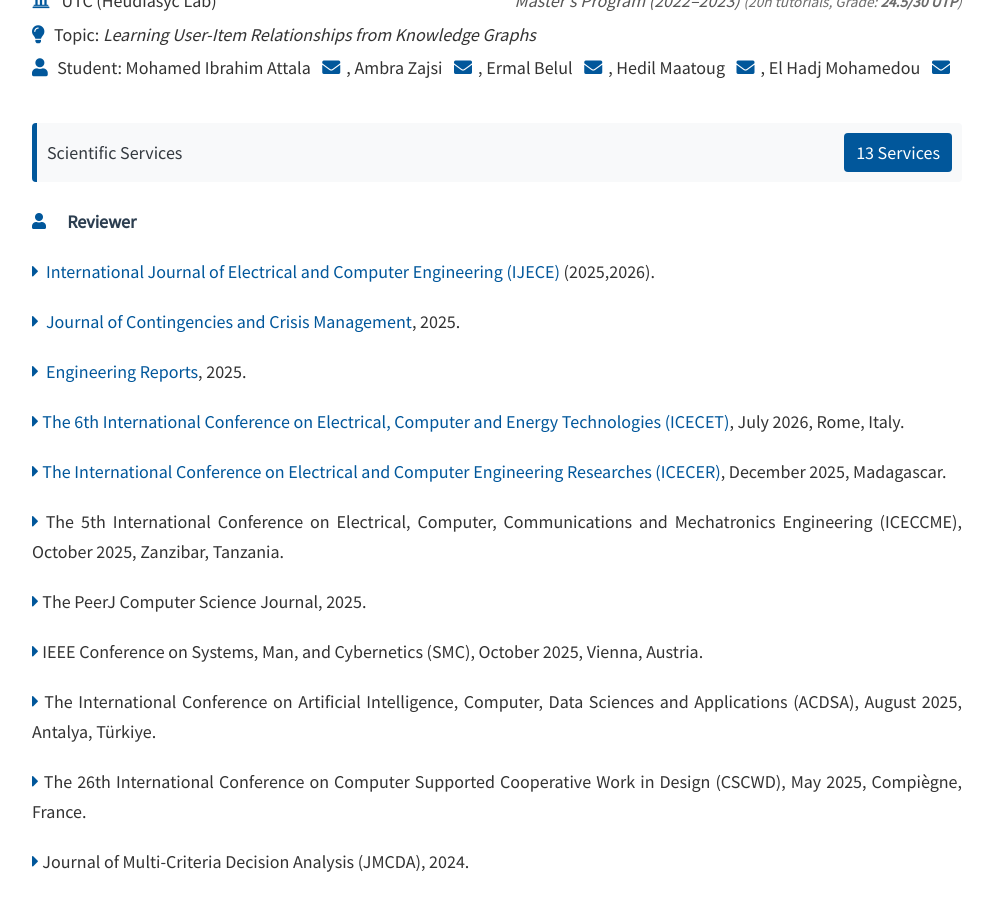
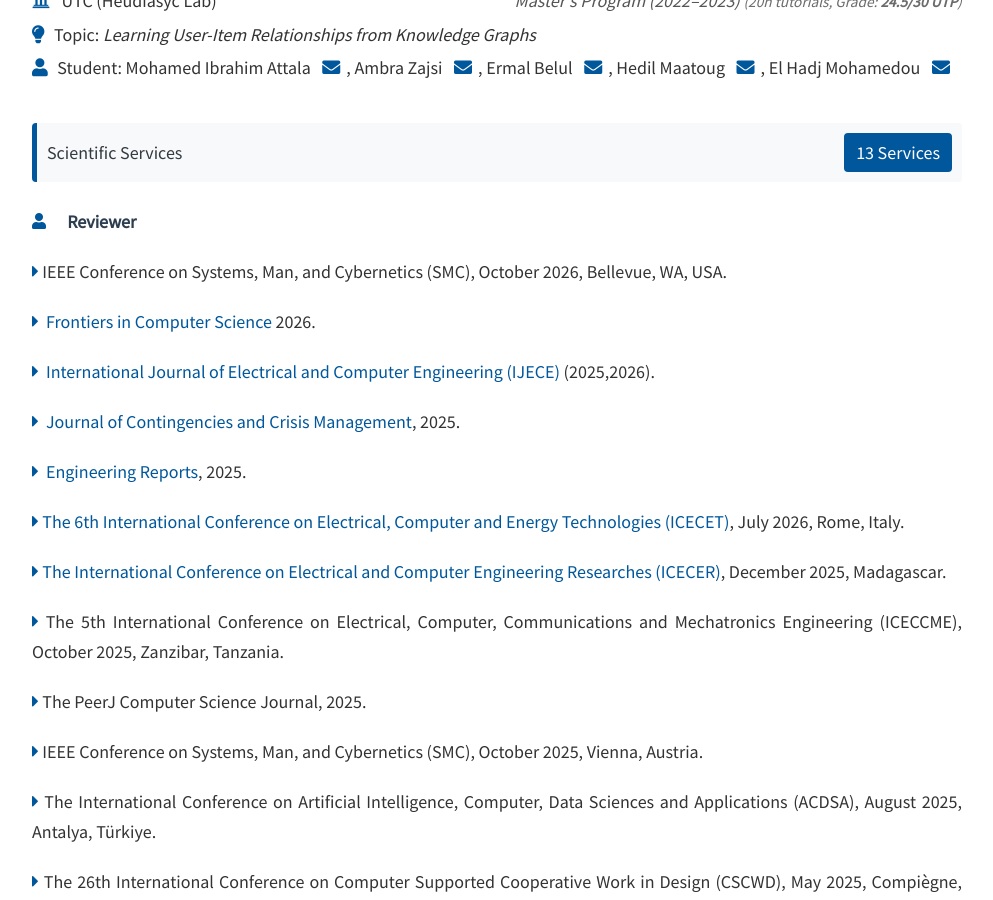
Before and after one commit to lengocluyen/lengocluyen.github.io, a Jekyll site: the page built from services.html, in a window 1280 px wide and 900 px high, scrolled down 683 px. Shown: the whole window, without its empty margins (143-1136 px from the left). Built offline with Jekyll 4.4.1, drawn with Linux system fonts in a browser that asks for light colours; nearby versions of some CDN libraries.

Commit message:
Update services.html

```diff
--- a/_includes/services.html
+++ b/_includes/services.html
@@ -118,6 +118,15 @@
   <h5 class="service-subtitle mt-4"  style="margin-bottom:0;"><i class="fa fa-user  text-info"></i>&nbsp; Reviewer</h5>
     <div class="panel-default">
     <div class="panel-body">
+        <h5>
+                    <div class="div-justify-pub">
+                        <i class="fa fa-caret-right"></i>&nbsp;IEEE Conference on Systems, Man, and Cybernetics (SMC), October 2026, Bellevue, WA, USA.</div>
+    </h5>
+      <h5>
+                    <div class="div-justify-pub">
+                        <i class="fa fa-caret-right"></i>&nbsp; <a href="https://www.frontiersin.org/journals/computer-science" title="Home">Frontiers in Computer Science</a> 2026.
+                      </div>
+    </h5>
       <h5>
                     <div class="div-justify-pub">
                         <i class="fa fa-caret-right"></i>&nbsp; <a href="https://ijece.iaescore.com/index.php/IJECE/index" title="Home">International Journal of Electrical and Computer Engineering (IJECE)</a> (2025,2026).
```
